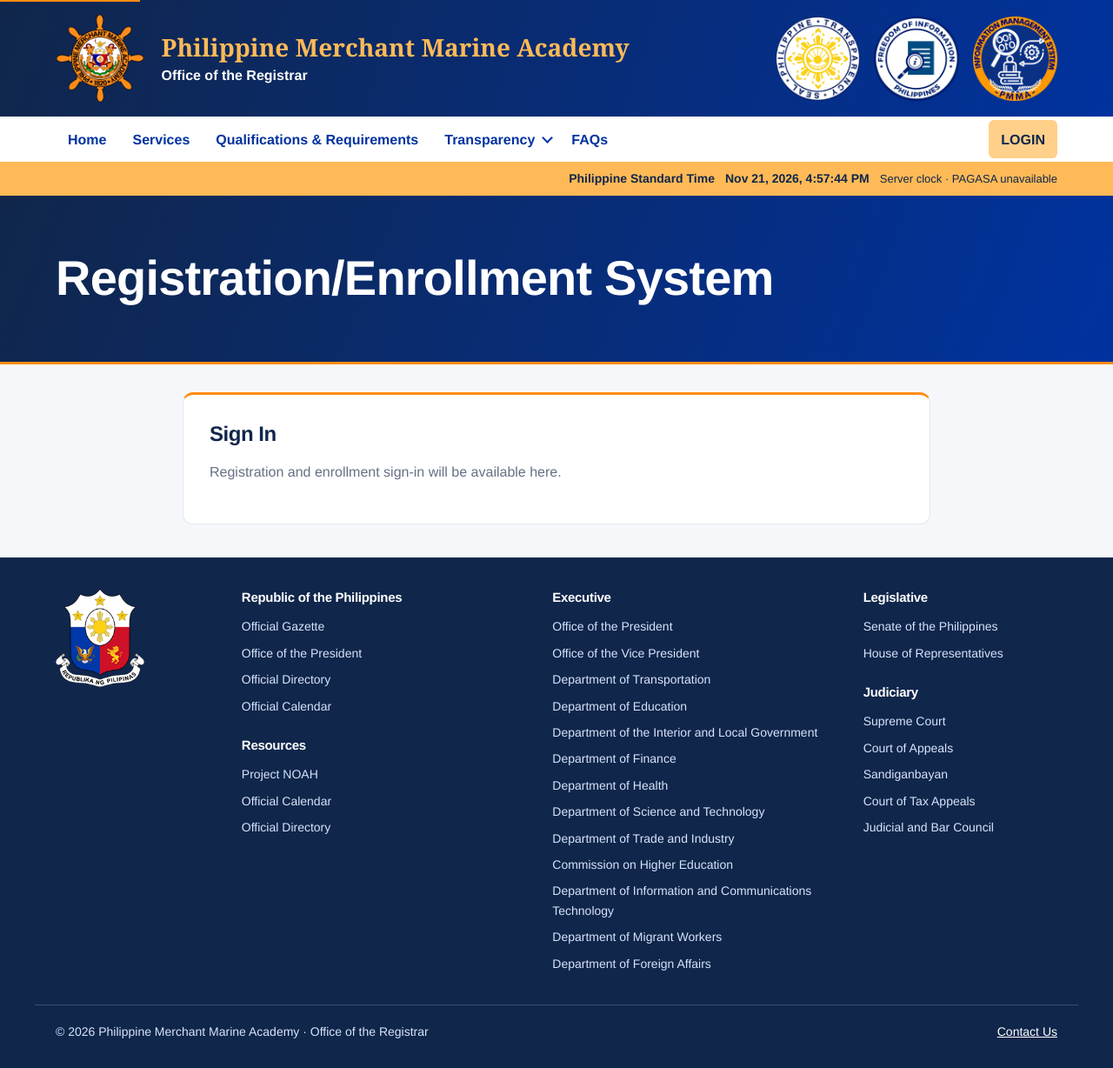
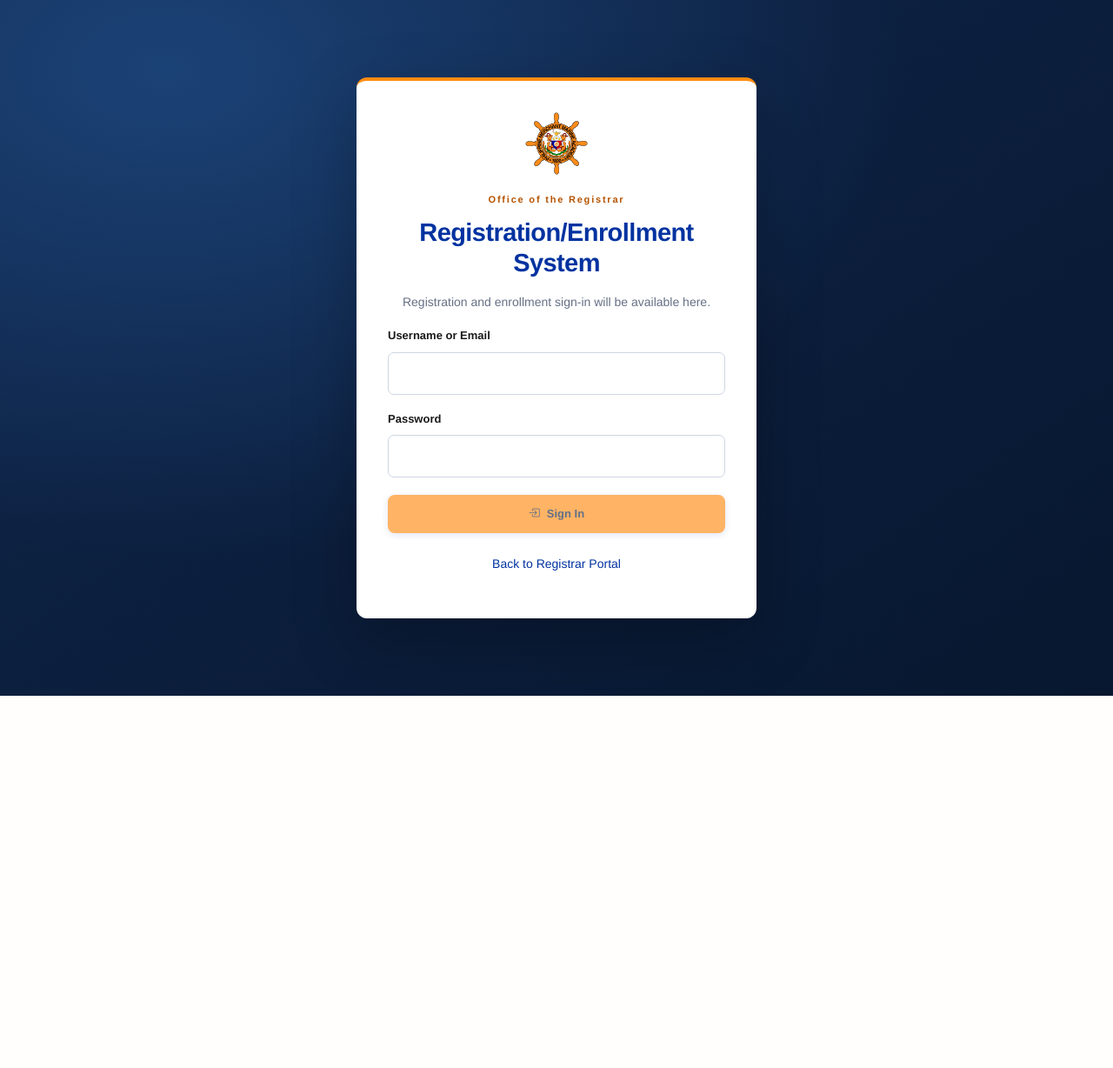
Before and after one commit to pmma-jerryamata/2026_PMMALaravelTemplate, a Laravel app: page /login in a window 1280 px wide. Shown: the whole page at 87% size. After the commit the page ends 800 px from the top, so only its background shows below. Run offline with Laravel 12, Linux system fonts and the light colour scheme; data that the repository does not hold is empty.

Commit message:
Refactor login and navigation components for enrollment system; remove deprecated enrollment login view

```diff
--- a/resources/views/auth/login.blade.php
+++ b/resources/views/auth/login.blade.php
@@ -1,5 +1,56 @@
 @extends('layouts.auth')
-@section('title', 'Staff Login')
+
+@php($enrollmentPlaceholder = $enrollmentPlaceholder ?? false)
+@section('title', $enrollmentPlaceholder ? 'Registration/Enrollment System' : 'Staff Login')
+
 @section('content')
-<section class="section login-section"><div class="container"><div class="login-panel portal-panel"><img src="{{ asset('assets/images/app-logo.svg') }}" alt="APP seal" width="72" height="72"><span class="portal-eyebrow">{{ $systemSettings['app_name'] }}</span><h1>Welcome Back</h1><p>Sign In to manage support requests.</p>@if($errors->any())<div class="portal-alert error" role="alert"><ul>@foreach($errors->all() as $error)<li>{{ $error }}</li>@endforeach</ul></div>@endif<form action="{{ route('login.submit') }}" method="post" class="portal-form">@csrf<label for="email">Username or Email</label><input id="email" type="text" name="email" value="{{ old('email') }}" autocomplete="username" required maxlength="254"><label for="password">Password</label><div class="password-wrapper"><input id="password" type="password" name="password" autocomplete="current-password" required><button type="button" class="password-toggle" aria-label="Show Password" aria-controls="password" aria-pressed="false"><i class="bi bi-eye" aria-hidden="true"></i></button></div><button class="btn btn-primary ui-action" type="submit" aria-label="Sign In" title="Sign In"><x-action-icon name="box-arrow-in-right" /><span>Sign In</span></button></form><p class="text-muted login-help">Staff access only. Contact your helpdesk administrator for an account.</p><a href="{{ route('home') }}">← Back to Support Services</a></div></div></section>
+    <section class="section login-section">
+        <div class="container">
+            <div class="login-panel portal-panel">
+                <img src="{{ asset($enrollmentPlaceholder ? 'assets/images/pmma-seal.png' : 'assets/images/app-logo.svg') }}" alt="" width="72" height="72">
+                <span class="portal-eyebrow">{{ $enrollmentPlaceholder ? config('branding.office') : $systemSettings['app_name'] }}</span>
+                <h1>{{ $enrollmentPlaceholder ? 'Registration/Enrollment System' : 'Welcome Back' }}</h1>
+                @if($enrollmentPlaceholder)
+                    <p>Registration and enrollment sign-in will be available here.</p>
+                    <div class="portal-form">
+                @else
+                    <p>Sign In to manage support requests.</p>
+                    @if($errors->any())
+                        <div class="portal-alert error" role="alert">
+                            <ul>
+                                @foreach($errors->all() as $error)
+                                    <li>{{ $error }}</li>
+                                @endforeach
+                            </ul>
+                        </div>
+                    @endif
+                    <form action="{{ route('login.submit') }}" method="post" class="portal-form">
+                        @csrf
+                @endif
+                    <label for="email">Username or Email</label>
+                    <input id="email" type="text" name="email" value="{{ $enrollmentPlaceholder ? '' : old('email') }}" autocomplete="{{ $enrollmentPlaceholder ? 'off' : 'username' }}" required maxlength="254" @disabled($enrollmentPlaceholder)>
+
+                    <label for="password">Password</label>
+                    <div class="password-wrapper">
+                        <input id="password" type="password" name="password" autocomplete="{{ $enrollmentPlaceholder ? 'off' : 'current-password' }}" required @disabled($enrollmentPlaceholder)>
+                        @unless($enrollmentPlaceholder)
+                            <button type="button" class="password-toggle" aria-label="Show Password" aria-controls="password" aria-pressed="false"><i class="bi bi-eye" aria-hidden="true"></i></button>
+                        @endunless
+                    </div>
+
+                    <button class="btn btn-primary ui-action" type="{{ $enrollmentPlaceholder ? 'button' : 'submit' }}" aria-label="Sign In" title="Sign In" @disabled($enrollmentPlaceholder)>
+                        <x-action-icon name="box-arrow-in-right" />
+                        <span>Sign In</span>
+                    </button>
+                @if($enrollmentPlaceholder)
+                    </div>
+                    <p class="text-muted login-help"><a href="{{ route('home', absolute: false) }}">Back to Registrar Portal</a></p>
+                @else
+                    </form>
+                    <p class="text-muted login-help">Staff access only. Contact your helpdesk administrator for an account.</p>
+                    <a href="{{ route('home') }}">← Back to Support Services</a>
+                @endif
+            </div>
+        </div>
+    </section>
 @endsection
--- a/resources/views/layouts/auth.blade.php
+++ b/resources/views/layouts/auth.blade.php
@@ -4,8 +4,8 @@
     <meta charset="utf-8">
     <meta name="viewport" content="width=device-width, initial-scale=1">
     <meta name="theme-color" content="#10264b">
-    <title>@yield('title', 'Staff Login') | {{ $systemSettings['app_name'] }}</title>
-    <link rel="icon" type="image/png" href="{{ asset('assets/images/app-logo.svg') }}">
+    <title>@yield('title', 'Staff Login') | {{ $systemSettings['app_name'] ?? config('app.name') }}</title>
+    <link rel="icon" href="{{ asset(($enrollmentPlaceholder ?? false) ? 'assets/images/pmma-seal.png' : 'assets/images/app-logo.svg') }}">
     <link rel="stylesheet" href="{{ asset('assets/css/style.css') }}">
     <link rel="stylesheet" href="{{ asset('assets/css/accessibility.css') }}">
     <link rel="stylesheet" href="{{ asset('assets/icons/bootstrap-icons.css') }}">
--- a/resources/views/layouts/registrar.blade.php
+++ b/resources/views/layouts/registrar.blade.php
@@ -14,7 +14,7 @@
     @if(is_file($clockScript))
         <script src="{{ asset('assets/js/philippine-time.js') }}?v={{ filemtime($clockScript) }}" defer></script>
     @endif
-    <script src="{{ asset('assets/js/registrar-navigation.js') }}" defer></script>
+    <script src="{{ asset('assets/js/registrar-navigation.js') }}?v=2" defer></script>
     @stack('page-assets')
 </head>
 <body class="registrar-portal">
@@ -37,6 +37,8 @@
         </div>
         <nav class="registrar-nav" aria-label="Main navigation">
             <div class="container">
+                <button class="registrar-nav-toggle" type="button" aria-controls="registrar-nav-links" aria-expanded="false" hidden>Menu</button>
+                <div class="registrar-nav-links" id="registrar-nav-links">
                     <a href="{{ route('home') }}" @if(request()->routeIs('home')) aria-current="page" @endif>Home</a>
                     <a href="{{ route('services', absolute: false) }}" @if(request()->routeIs('services')) aria-current="page" @endif>Services</a>
                     <a href="{{ route('qualifications') }}" @if(request()->routeIs('qualifications')) aria-current="page" @endif>Qualifications &amp; Requirements</a>
@@ -47,6 +49,7 @@
                         </div>
                     </details>
                     <a href="{{ route('faq') }}" @if(request()->routeIs('faq')) aria-current="page" @endif>FAQs</a>
+                </div>
                 <a class="registrar-nav-login" href="/login" @if(request()->routeIs('login')) aria-current="page" @endif>LOGIN</a>
             </div>
         </nav>
--- a/resources/views/registrar/enrollment-login.blade.php
+++ /dev/null
@@ -1,20 +0,0 @@
-@extends('layouts.registrar')
-
-@section('title', 'Registration/Enrollment System')
-
-@section('heading')
-    <section class="support-intro registrar-intro" aria-labelledby="enrollment-login-heading">
-        <div class="container">
-            <div>
-                <h1 id="enrollment-login-heading">Registration/Enrollment System</h1>
-            </div>
-        </div>
-    </section>
-@endsection
-
-@section('content')
-    <section class="portal-panel registrar-service-panel faq-container" aria-labelledby="enrollment-sign-in-heading">
-        <h2 id="enrollment-sign-in-heading">Sign In</h2>
-        <p>Registration and enrollment sign-in will be available here.</p>
-    </section>
-@endsection
--- a/routes/web.php
+++ b/routes/web.php
@@ -18,7 +18,7 @@ Route::view('/services', 'registrar.services')->name('services');
 Route::view('/faq', 'registrar.faq')->name('faq');
 Route::view('/qualification-requirements', 'registrar.qualifications')->name('qualifications');
 Route::view('/transparency/citizens-charter', 'registrar.citizens-charter')->name('transparency.citizens-charter');
-Route::view('/login', 'registrar.enrollment-login')->name('login');
+Route::view('/login', 'auth.login', ['enrollmentPlaceholder' => true])->name('login');
 Route::view('/contact', 'registrar.contact')->name('contact');
 Route::post('/contact', RegistrarContactController::class)->middleware('throttle:5,1')->name('contact.send');
 Route::get('/time', TimeController::class)->middleware('throttle:60,1,registrar-time')->name('time');
```
Also changed, not shown: public/assets/js/registrar-navigation.js. Lines whose indentation alone changed are shown as unchanged.
